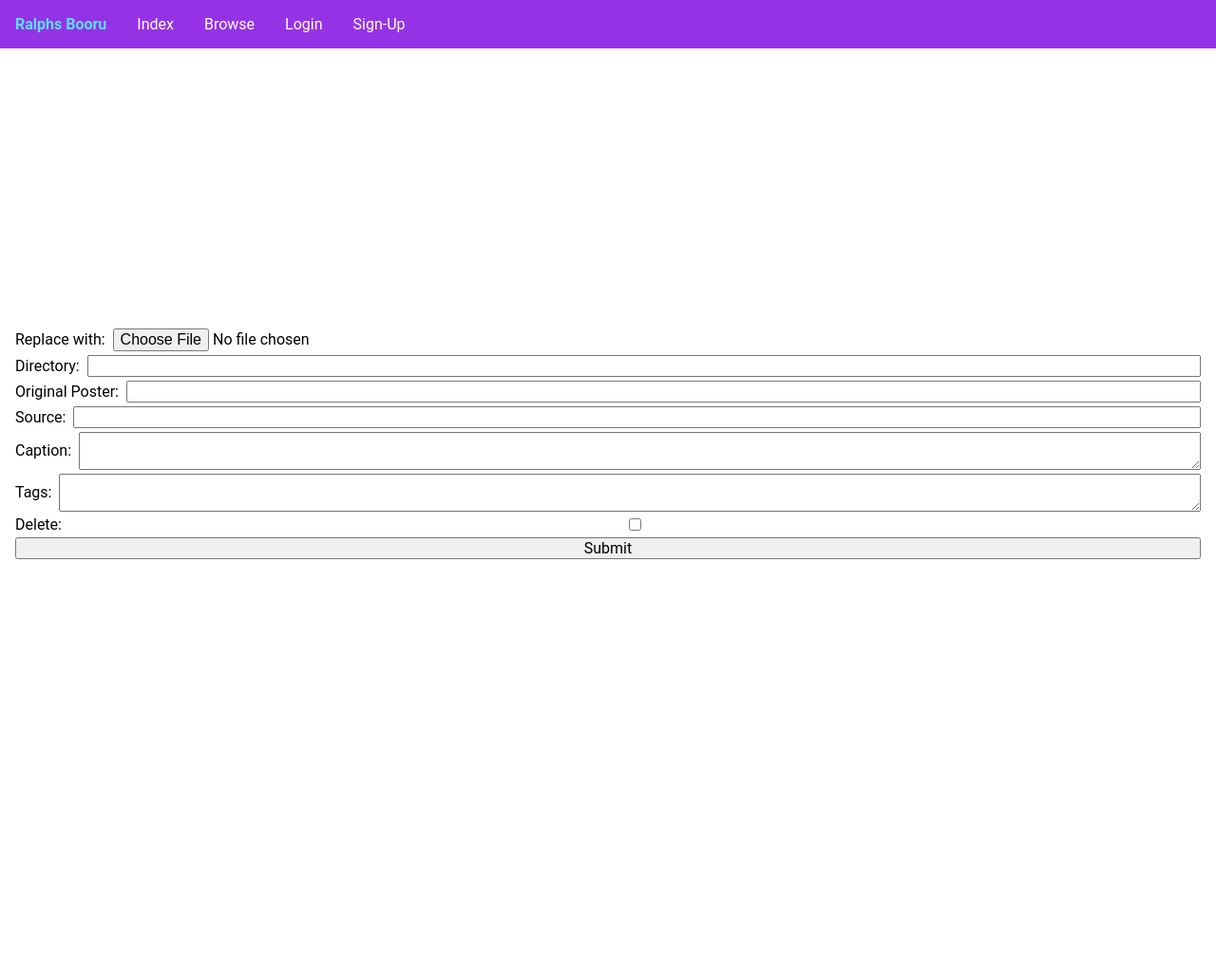
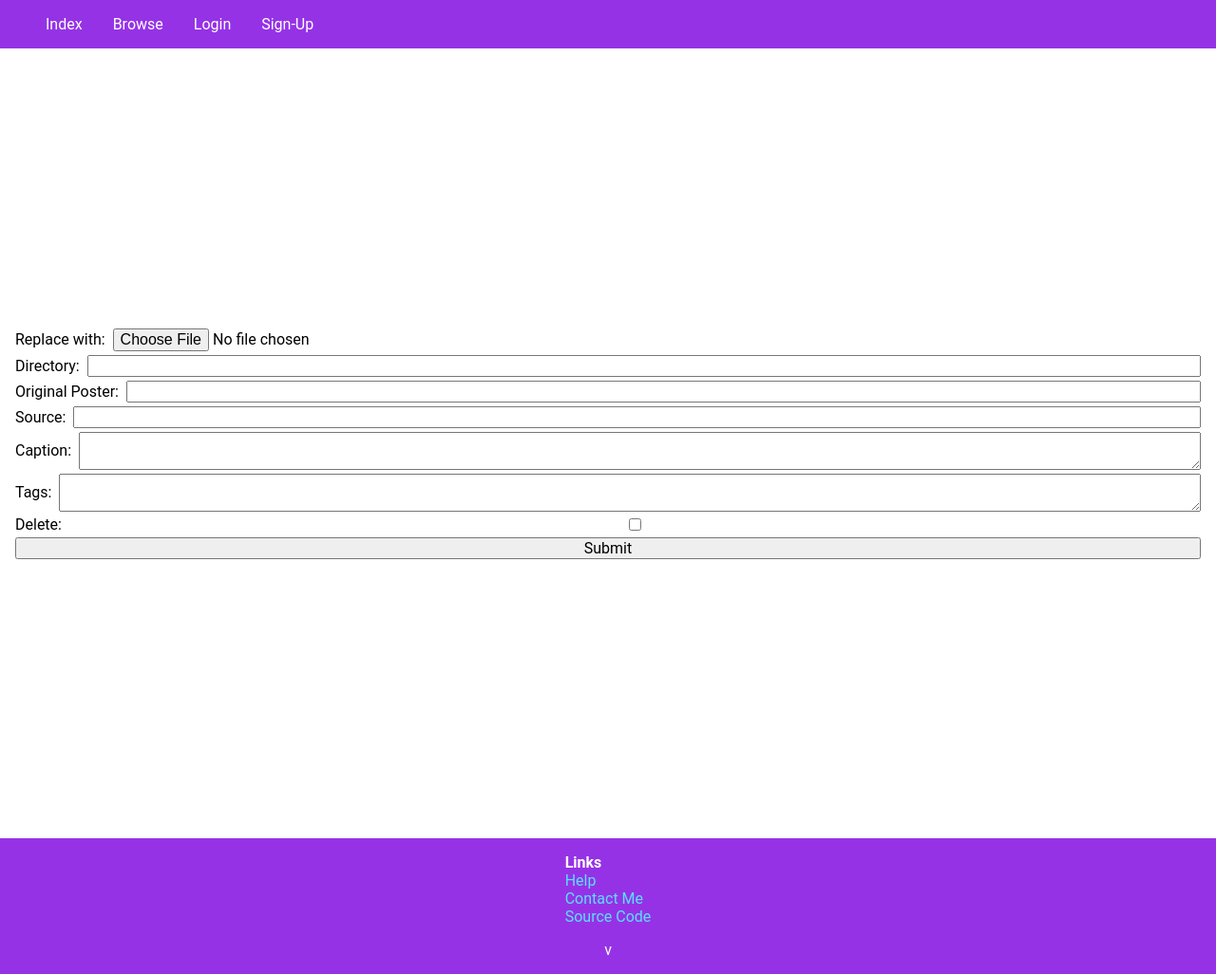
Before and after one commit to ralphrbergman/ralphs-booru, a Python web app: template template/edit.html in a window 1280 px wide. Shown: the whole page at 95% size. Before the commit the page ends 589 px from the top, so only its background shows below. Run offline with Jinja, Linux system fonts and the light colour scheme; the template is opened without the code that fills it, so the values that code supplies are empty.

Commit message:
Footer & branding

```diff
--- a/app.py
+++ b/app.py
@@ -6,6 +6,7 @@
 from flask_migrate import Migrate
 
 from api import get_user
+from brand import brand
 from blueprint import api_bp, account_bp, index_bp, post_bp, thumbnail_bp
 from db import db, User
 from encryption import bcrypt
@@ -19,6 +20,7 @@
         title = 'Ralphs Booru'
     )
 
+    app.jinja_env.globals['brand'] = brand
     app.config['SECRET_KEY'] = getenv('SECRET_KEY')
     # Initialize database
     app.config['SQLALCHEMY_DATABASE_URI'] = getenv('DATABASE_URI')
--- /dev/null
+++ b/static/footer.css
@@ -0,0 +1,21 @@
+.footer-anchors {
+    list-style-type: none;
+}
+
+.footer-content {
+    display: flex;
+}
+
+.main-footer {
+    align-items: center;
+    color: white;
+    display: flex;
+    flex-direction: column;
+    gap: 1em;
+    justify-content: center;
+
+    padding-bottom: 1em;
+    padding-left: 25%;
+    padding-right: 25%;
+    padding-top: 1em;
+}
--- /dev/null
+++ b/template/frag/footer.html
@@ -0,0 +1,19 @@
+{% block style %}
+    <link rel="stylesheet" href="{{ url_for('static', filename = 'footer.css') }}">
+{% endblock %}
+
+<footer class="bg main-footer">
+    <div class="footer-content">
+        <ul class="footer-anchors">
+            <li><p class="notable">Links</p></li>
+            <li><a href="{{ url_for('Help.help_page') }}">Help</a></li>
+            <li><a href="{{ url_for('Contact.contact_page') }}">Contact Me</a></li>
+            <li><a href="{{ brand['source-url'] }}">Source Code</a></li>
+        </ul>
+    </div>
+
+    <div>
+        <p>{{ brand['contact']['address'] }} v{{ brand['version'] }}</p>
+        <p>{{ brand['copyright'] }}</p>
+    </div>
+</footer>
--- a/template/frag/nav.html
+++ b/template/frag/nav.html
@@ -4,7 +4,7 @@
 
 <nav class="navbar">
     <ul class="navbar-anchors">
-        <li><a class="navbar-anchor navbar-logo" href="{{ url_for('Index.index_page') }}">Ralphs Booru</a></li>
+        <li><a class="navbar-anchor navbar-logo" href="{{ url_for('Index.index_page') }}">{{ brand['full_brand'] }}</a></li>
         <li><a class="navbar-anchor" href="{{ url_for('Index.index_page') }}">Index</a></li>
         <li><a class="navbar-anchor" href="{{ url_for('Post.browse_page') }}">Browse</a></li>
 
--- a/template/layout.html
+++ b/template/layout.html
@@ -24,5 +24,7 @@
 
         {% block body %}
         {% endblock %}
+
+        {% include 'frag/footer.html' %}
     </body>
 </html>
```
Also changed, not shown: brand.py (added, +14 -0 lines).
